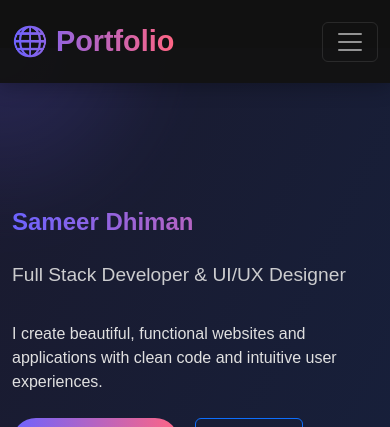
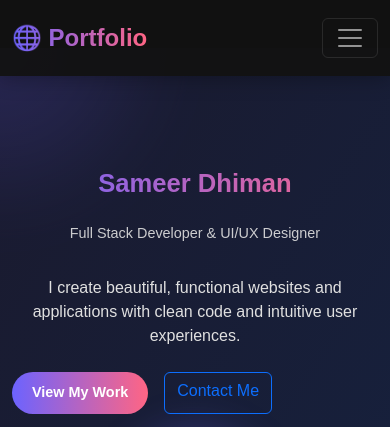
Before and after one commit to sameerdhiman08-dev/My-porfolio, a Django app: page / in a window 390 px wide; the page is wider, and only the part inside the window is pictured. Shown: the top 427 px of that part. Run offline with Django 5.2, Linux system fonts and the light colour scheme.

```diff
--- a/myapp/static/css/style.css
+++ b/myapp/static/css/style.css
@@ -1,4 +1,4 @@
-/* CSS variables */
+/* ========== CSS VARIABLES ========== */
 :root {
   --primary-color: #6c63ff;
   --secondary-color: #ff6584;
@@ -8,11 +8,13 @@
   --text-color: #e0e0e0;
 }
 
-/* Body and typography */
+/* ========== GLOBAL STYLES ========== */
 body {
   font-family: 'Montserrat', sans-serif;
   background-color: var(--dark-color);
   color: var(--text-color);
+  margin: 0;
+  padding: 0;
   scroll-behavior: smooth;
 }
 
@@ -21,7 +23,7 @@ h1, h2, h3, h4, h5, h6 {
   font-weight: 700;
 }
 
-/* Navigation */
+/* ========== NAVBAR ========== */
 .navbar {
   background-color: rgba(18, 18, 18, 0.95) !important;
   box-shadow: 0 2px 20px rgba(0, 0, 0, 0.3);
@@ -60,12 +62,13 @@ h1, h2, h3, h4, h5, h6 {
   width: 100%;
 }
 
-/* Hero Section */
+/* ========== HERO SECTION ========== */
 .hero {
   background: linear-gradient(to bottom right, #1a1a2e 0%, #16213e 100%);
   padding: 160px 0 100px;
   position: relative;
   overflow: hidden;
+  text-align: center;
 }
 
 .hero:before, .hero:after {
@@ -90,7 +93,10 @@ h1, h2, h3, h4, h5, h6 {
   right: -150px;
 }
 
-.hero-content { position: relative; z-index: 2; }
+.hero-content {
+  position: relative;
+  z-index: 2;
+}
 
 .hero-title {
   font-size: 3.5rem;
@@ -102,18 +108,25 @@ h1, h2, h3, h4, h5, h6 {
   -webkit-text-fill-color: transparent;
 }
 
-.hero-subtitle { font-size: 1.5rem; margin-bottom: 2rem; opacity: 0.9; }
+.hero-subtitle {
+  font-size: 1.5rem;
+  margin-bottom: 2rem;
+  opacity: 0.9;
+}
 
 .profile-img {
   width: 280px;
   height: 280px;
   object-fit: cover;
+  border-radius: 50%;
   border: 5px solid rgba(255, 255, 255, 0.1);
   box-shadow: 0 0 40px rgba(108, 99, 255, 0.3);
 }
 
-/* Section Styling */
-.section { padding: 100px 0; }
+/* ========== SECTIONS ========== */
+.section {
+  padding: 100px 0;
+}
 
 .section-title {
   position: relative;
@@ -135,19 +148,27 @@ h1, h2, h3, h4, h5, h6 {
   border-radius: 2px;
 }
 
-/* About / Skills / Contact Cards */
-.about-content, .skills-container, .contact-form, .portfolio-filters .project-card, .contact-info {
+/* ========== CARD CONTAINERS ========== */
+.about-content, .skills-container, .contact-form, .portfolio-filters, .project-card, .contact-info {
   background-color: var(--medium-dark);
   border-radius: 15px;
   padding: 40px;
   box-shadow: 0 10px 30px rgba(0, 0, 0, 0.2);
 }
 
-/* Progress bars */
-.progress { height: 10px; border-radius: 5px; background-color: #2c2c2c; }
-.progress-bar { border-radius: 5px; background: linear-gradient(to right, var(--primary-color), var(--secondary-color)); }
+/* ========== PROGRESS BARS ========== */
+.progress {
+  height: 10px;
+  border-radius: 5px;
+  background-color: #2c2c2c;
+}
 
-/* Buttons */
+.progress-bar {
+  border-radius: 5px;
+  background: linear-gradient(to right, var(--primary-color), var(--secondary-color));
+}
+
+/* ========== BUTTONS ========== */
 .btn-primary {
   background: linear-gradient(to right, var(--primary-color), var(--secondary-color));
   border: none;
@@ -155,6 +176,7 @@ h1, h2, h3, h4, h5, h6 {
   border-radius: 30px;
   font-weight: 600;
   transition: all 0.3s ease;
+  color: #fff;
 }
 
 .btn-primary:hover {
@@ -162,18 +184,81 @@ h1, h2, h3, h4, h5, h6 {
   box-shadow: 0 5px 15px rgba(108, 99, 255, 0.4);
 }
 
-/* Footer */
+/* ========== FOOTER ========== */
 footer {
   background-color: #0d0d0d;
   color: var(--text-color);
   padding: 60px 0 30px;
+  text-align: center;
 }
 
-/* Responsive adjustments */
+/* ========== RESPONSIVE ADJUSTMENTS ========== */
+
+/* Tablets */
+@media (max-width: 992px) {
+  .hero-title {
+    font-size: 2.5rem;
+  }
+  .hero-subtitle {
+    font-size: 1.2rem;
+  }
+  .profile-img {
+    width: 220px;
+    height: 220px;
+  }
+  .section {
+    padding: 80px 0;
+  }
+}
+
+/* Mobiles (Portrait) */
 @media (max-width: 768px) {
-    .hero-title { font-size: 1.5rem; }
-    .hero-subtitle { font-size: 1.2rem; }
-    .section { padding: 70px 0; }
-    .section-title { font-size: 2rem; }
-    .about-content, .skills-container, .contact-form { padding: 25px; }
+  .navbar-brand {
+    font-size: 1.5rem;
   }
+  .nav-link {
+    margin: 5px 0;
+    display: block;
+    text-align: center;
+  }
+  .hero {
+    padding: 120px 0 60px;
+  }
+  .hero-title {
+    font-size: 2rem;
+  }
+  .hero-subtitle {
+    font-size: 1rem;
+  }
+  .profile-img {
+    width: 180px;
+    height: 180px;
+  }
+  .section {
+    padding: 60px 0;
+  }
+  .section-title {
+    font-size: 1.8rem;
+  }
+  .about-content, .skills-container, .contact-form {
+    padding: 25px;
+  }
+}
+
+/* Small Mobiles (less than 480px) */
+@media (max-width: 480px) {
+  .hero-title {
+    font-size: 1.6rem;
+  }
+  .hero-subtitle {
+    font-size: 0.9rem;
+  }
+  .btn-primary {
+    padding: 10px 20px;
+    font-size: 0.9rem;
+  }
+  .profile-img {
+    width: 150px;
+    height: 150px;
+  }
+}
```
Lines whose indentation alone changed are shown as unchanged.
